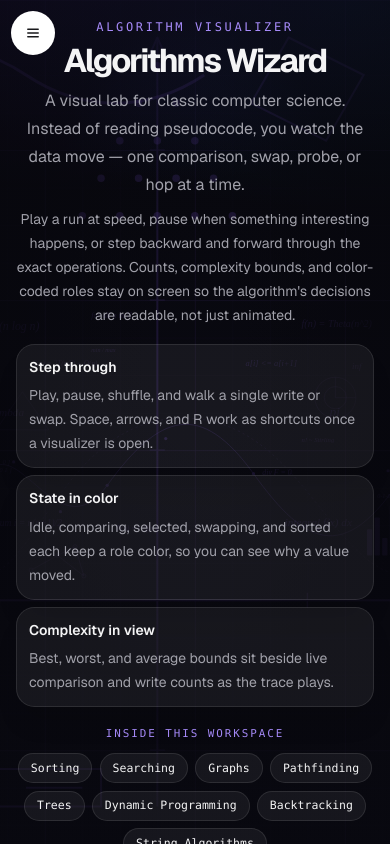
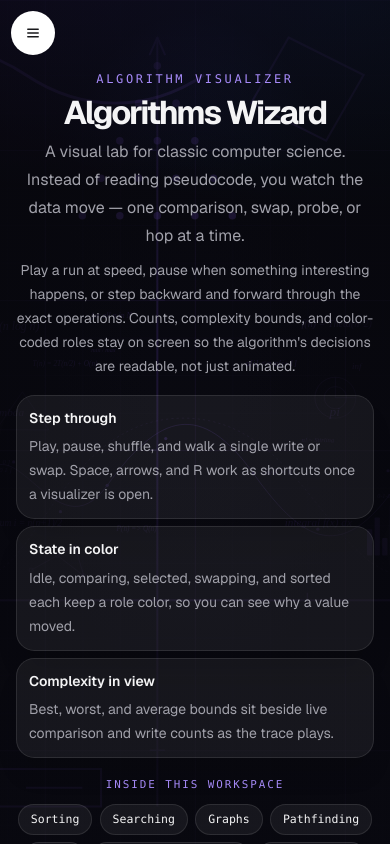
Before and after one commit to Muhammad-Ali-Khan9/Algo-Wiz, a Next.js app: page / in a window 390 px wide. Built offline with nearby package versions, Linux system fonts and the light colour scheme.

Commit message:
[Responsive issue on mobile fix v4]

```diff
--- a/components/home/HomeHero.tsx
+++ b/components/home/HomeHero.tsx
@@ -175,6 +175,7 @@ export function HomeHero() {
             <div className={styles.bgVignette} />
           </div>
           <div className={styles.content}>
+            <div className={styles.contentInner}>
             <p className={styles.kicker}>Algorithm Visualizer</p>
             <h1 id="home-title" className={styles.title}>
               Algorithms Wizard
@@ -225,6 +226,7 @@ export function HomeHero() {
               <li>String Algorithms</li>
             </ul>
             <p className={styles.scrollHint}>Scroll for sections</p>
+            </div>
           </div>
         </section>
 
--- a/components/home/home-hero.module.scss
+++ b/components/home/home-hero.module.scss
@@ -118,16 +118,22 @@
 }
 
 .content {
-  @include flex($dir: column, $align: center, $justify: center, $gap: 0.85rem);
+  @include flex($dir: column);
   box-sizing: border-box;
   height: 100%;
   min-height: 0;
-  padding: 2.4rem 1.5rem 3.2rem;
   overflow-x: hidden;
   overflow-y: auto;
+}
+
+.contentInner {
+  @include flex($dir: column, $align: center, $gap: 0.85rem);
+  box-sizing: border-box;
+  width: 100%;
+  margin-block: auto;
+  padding: 2.4rem 1.5rem 3.2rem;
   text-align: center;
   animation: intro-in 0.9s cubic-bezier(0.22, 1, 0.36, 1) both;
-  justify-content: safe center;
 }
 
 .kicker {
@@ -375,10 +381,9 @@
 }
 
 @media (max-width: 800px), (max-height: 820px) {
-  .content {
-    justify-content: flex-start;
+  .contentInner {
     gap: 0.5rem;
-    padding: 1.15rem 1rem 1.75rem;
+    padding: 1.35rem 1rem 1.75rem;
   }
 
   .title {
@@ -413,7 +418,7 @@
   }
 
   .panel {
-    align-items: flex-start;
+    align-items: center;
     padding: 1.5rem 1.15rem 2rem;
   }
 
@@ -423,6 +428,10 @@
 }
 
 @media (max-width: 800px) {
+  .contentInner {
+    padding-top: 4.35rem;
+    padding-bottom: 4.35rem;
+  }
   .panelVignette {
     background:
       radial-gradient(
@@ -467,7 +476,7 @@
   }
 
   .scrollHint,
-  .content {
+  .contentInner {
     animation: none;
     transition: none;
   }
```
